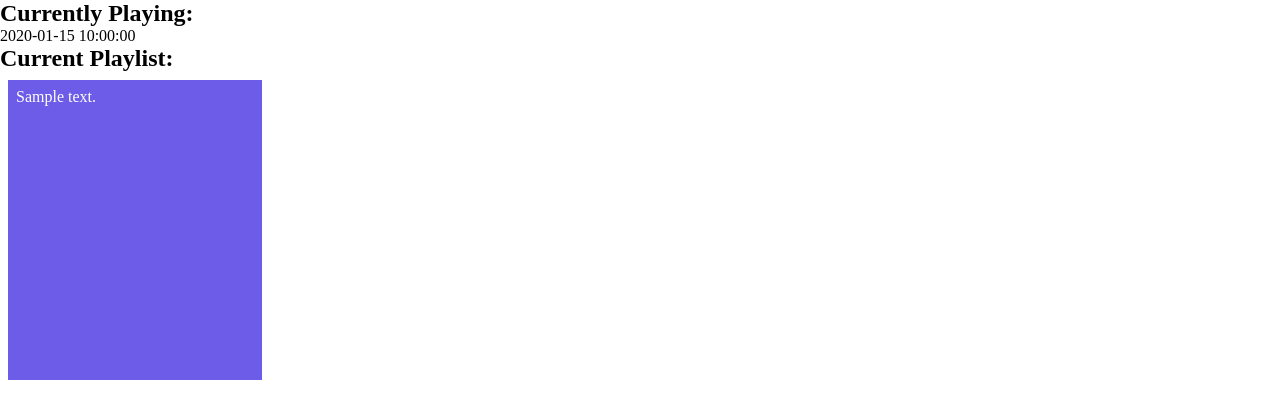
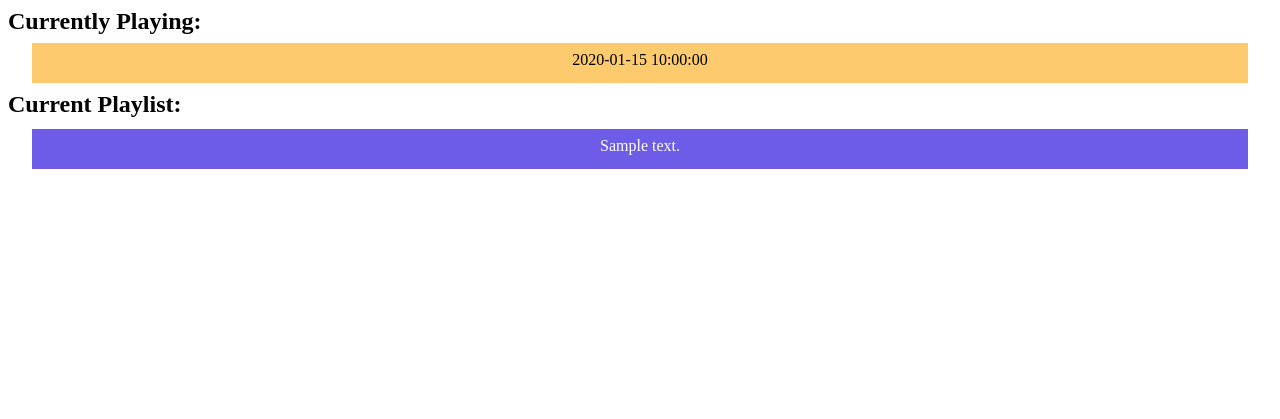
Before and after one commit to jivandabeast/youtubejukebox, a Python web app: template youtubejukebox/templates/index.html in a window 1280 px wide. Shown: the part 48-467 px from the top of the page. Run offline with Jinja, Linux system fonts and the light colour scheme; the template is opened without the code that fills it: most values are stand-ins (such as "Sample title", 1, 10 or a date in 2020).

Commit message:
Sensible UI for a playlist

```diff
--- a/youtubejukebox/static/css/style.css
+++ b/youtubejukebox/static/css/style.css
@@ -1,6 +1,7 @@
 * {
     margin: 0;
     padding: 0;
+/*    background: #636e72*/
 }
 
 .left {
@@ -14,7 +15,8 @@
 .navbar {
     width: 100%;
     height: 48px;
-    background-color: black;
+ /*   background: #b2bec3;*/
+    background: black;
 }
 
 .navbar ul, li {
@@ -30,6 +32,7 @@
     margin-left: 0.5rem;
     margin-right: 0.5rem;
     text-decoration: none;
+/*    background-color: #00cec9;*/
 }
 
 .navbar ul li a:hover{
@@ -45,13 +48,16 @@
 }
 
 .notelist .note {
-    width: 254px;
-    height: 300px;
+    width: 95%;
+    height: 40px;
     background-color: #6c5ce7;
     color: white;
     box-sizing: border-box;
+    margin: auto;
+    margin-top: 3px;
+    margin-bottom: 3px;
     padding: 0.5rem;
-    margin: 0.5rem;
+    text-align: center;
 }
 
 .noteform {
@@ -65,3 +71,24 @@
     width: 100%;
     height: 300px;
 }
+
+.playlistheader {
+    margin: 0.5rem;
+}
+
+.nowplayingheader {
+    margin: 0.5rem;
+}
+
+.nowplaying {
+    width: 95%;
+    height: 40px;
+    background-color: #fdcb6e;
+    color: black;
+    box-sizing: border-box;
+    margin: auto;
+    margin-top: 3px;
+    margin-bottom: 3px;
+    padding: 0.5rem;
+    text-align: center;
+}
```
